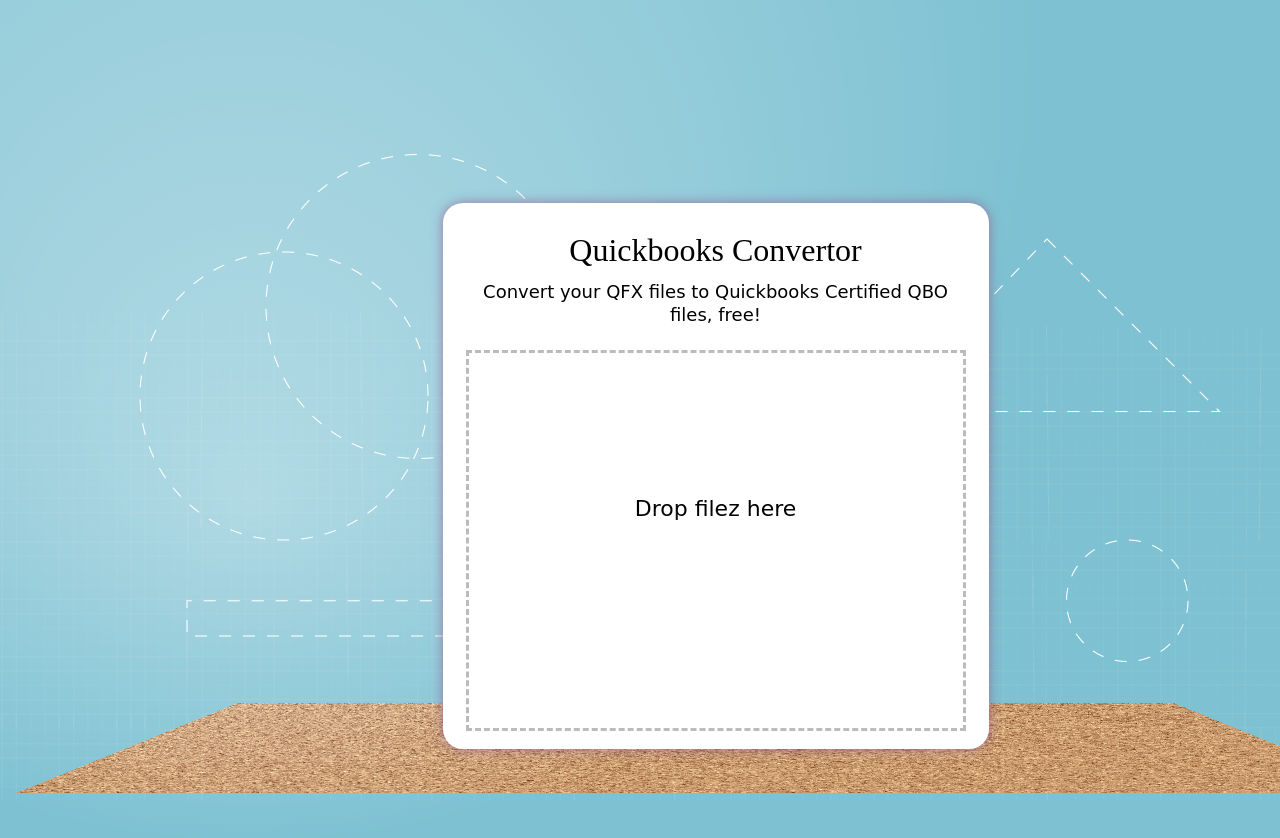
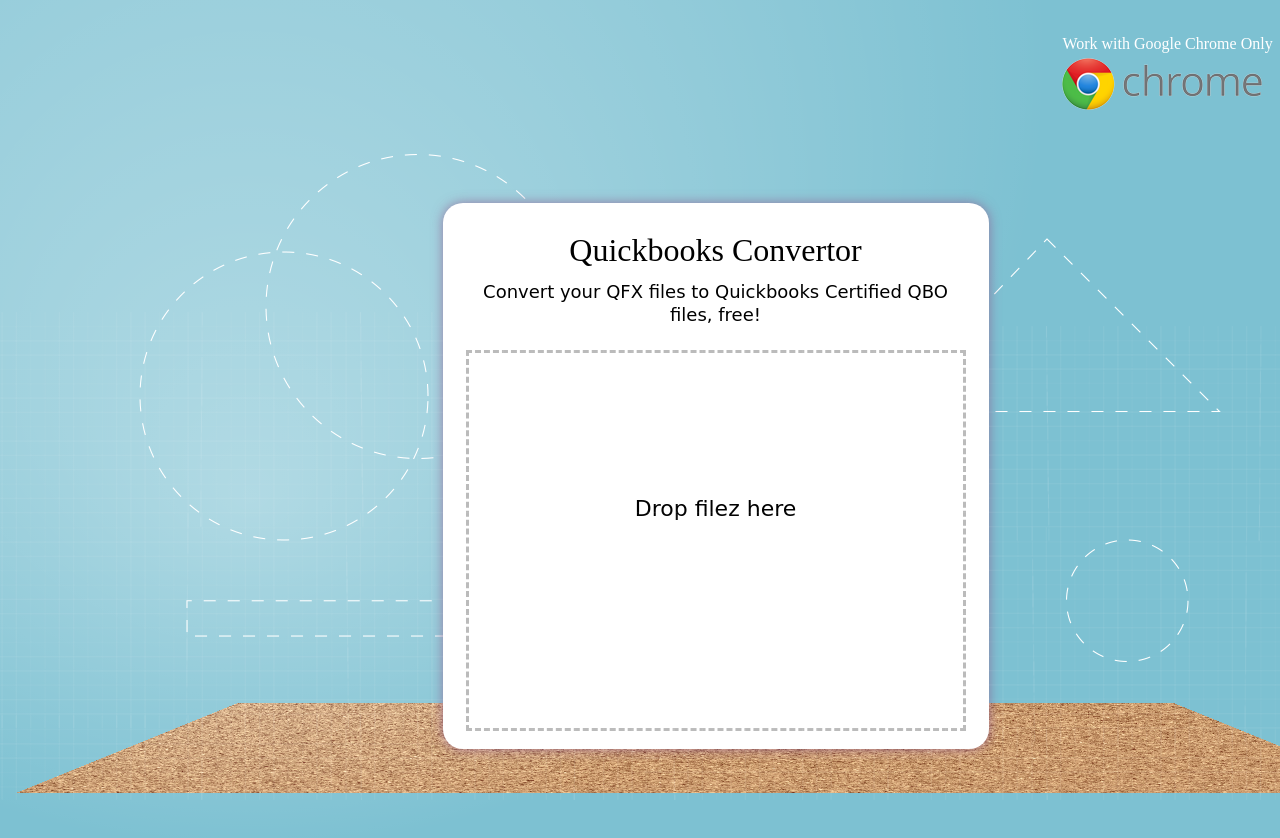
Before and after one commit to sghiassy/QBO-Convertor, a website: page src/html/index.html in a window 1280 px wide. Shown: the top 838 px of the page. Drawn offline with nearby package versions, Linux system fonts and the light colour scheme; files that its build step writes are made by us from their sources; files whose address does not match are found by name; a web font is replaced by a local one.

Commit message:
Added Google Chrome Warning

```diff
--- a/src/css/main.css
+++ b/src/css/main.css
@@ -2,6 +2,10 @@
 	background-color: rgba(44, 154, 182, 0.61);
 	font-family: 'Ovo', serif;
 	font-size: 14px;
+}
+
+a {
+    text-decoration: none;
 }
 
 h1, h2, h3, h4, h5, h6 {
@@ -159,3 +163,22 @@
     width: 1431px;
     height: 543px;
 }
+
+#google-chrome {
+    position: absolute;
+    background: url('Google-Chrome-Logo.png') 0px 22px no-repeat;
+    width: 244px;
+    height: 80px;
+    top: 36px;
+    left: 83%;
+    font-size: 16px;
+    color: white;
+}
+
+#google-chrome a {
+    color: white;
+}
+
+#google-chrome a:hover {
+    text-decoration: underline;
+}
--- a/src/html/index.html
+++ b/src/html/index.html
@@ -8,6 +8,11 @@
 </head>
 <body>
 	<div id="wrapper">
+		<div id="header">
+			<div id="google-chrome">
+				<a href="http://www.google.com/chrome"><p>Work with Google Chrome Only</p></a>
+			</div>
+		</div>
 		<div id="dialog">
 			<div id="dialog-background">
 				<div id="info-sign">
```
Also changed, not shown: build/Google-Chrome-Logo.png (added), build/index.html, build/qbo-converter.css, src/images/Google-Chrome-Logo.png (added).
